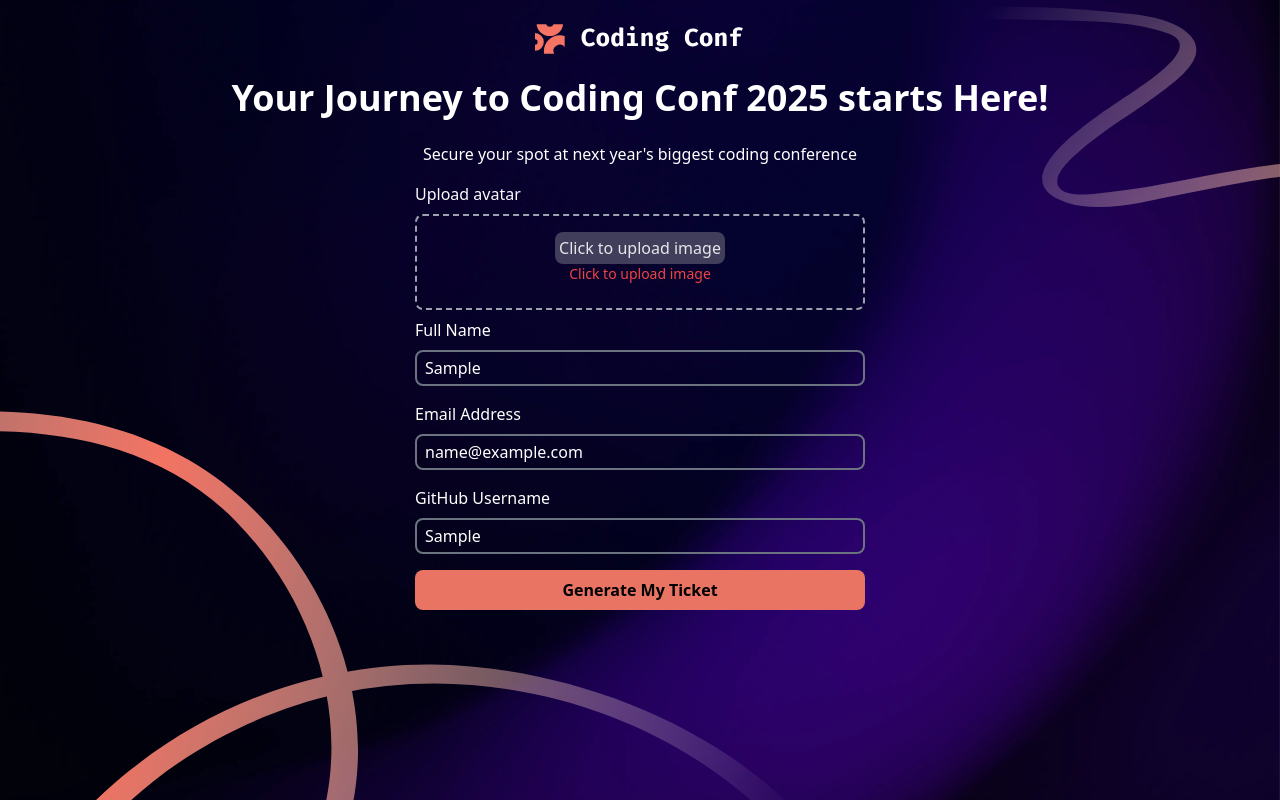
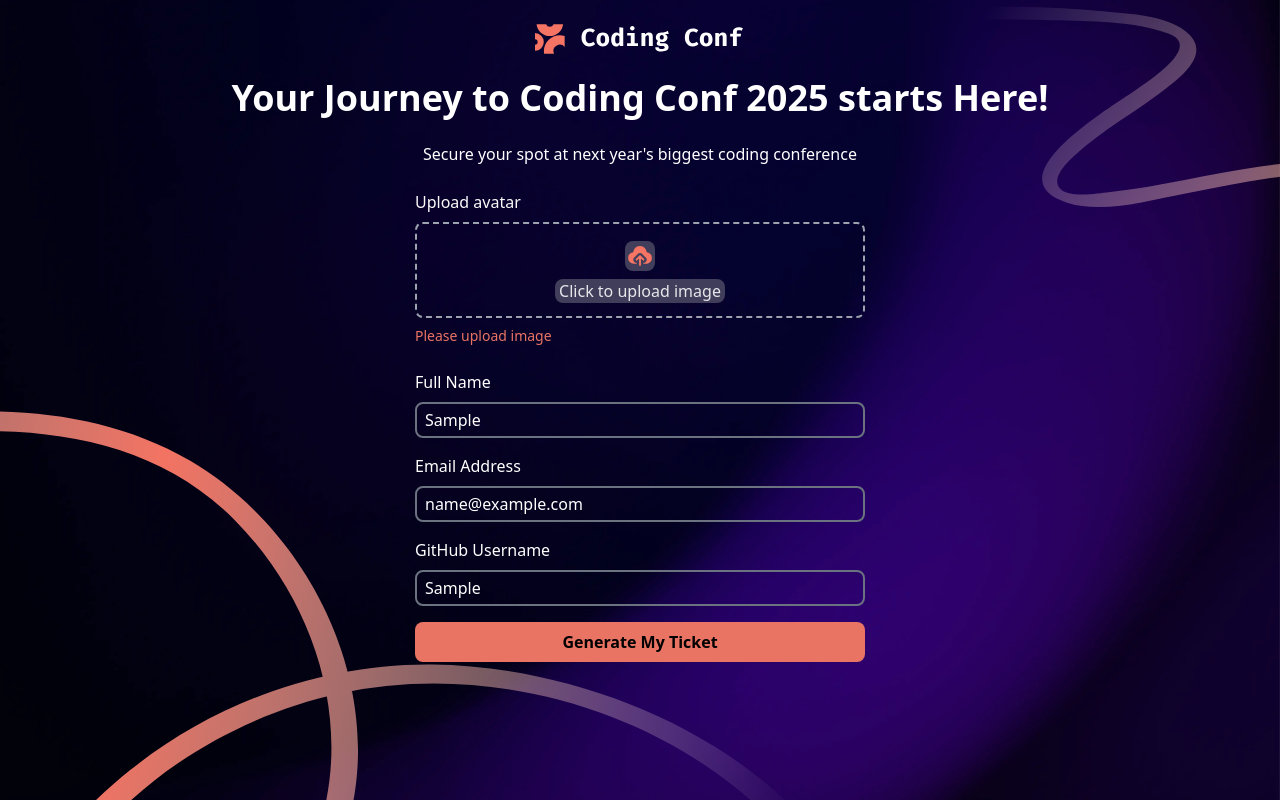
Before and after one commit to mohadeseSadri/Conference-ticket, a React (Vite) app in the folder Ticket/: page / in a window 1280 px wide. Both pictures are taken after typing "Sample", "name@example.com", "Sample" into the empty fields and a click on the button "Generate My Ticket". Built offline with nearby package versions, Linux system fonts and the light colour scheme.

Commit message:
Correcrly setting elements in the avatarUpload component and setting the error message

```diff
--- a/Ticket/src/Components/Form/AvatarUpload.tsx
+++ b/Ticket/src/Components/Form/AvatarUpload.tsx
@@ -1,5 +1,5 @@
 // AvatarUploader.tsx
-import React, { useState } from "react";
+import { useState } from "react";
 import { Controller, type Control } from "react-hook-form";
 import UploadImg from "../UploadImg";
 
@@ -10,26 +10,15 @@ type Props = {
 
 export function AvatarUpload({ control, name }: Props) {
   const [preview, setPreview] = useState<string | null>(null);
-  const [error, setError] = useState<string | null>(null);
-
-  const maxSize = 500 * 1024;
 
   const handleFileChange = (
     file: File | null,
     onChange: (file: File | null) => void,
   ) => {
     if (file) {
-      if (file.size > maxSize) {
-        setError("File too large. Please upload a photo under 500KB");
-        onChange(null);
-        setPreview(null);
-        return;
-      }
-      setError("");
       onChange(file);
       setPreview(URL.createObjectURL(file));
     } else {
-      setError("");
       onChange(null);
       setPreview(null);
     }
@@ -42,7 +31,7 @@ export function AvatarUpload({ control, name }: Props) {
         name={name}
         rules={{
           validate: (file: File | null) => {
-            if (!file) return "Click to upload image";
+            if (!file) return "Please upload image";
             if (file.size > 500 * 1024)
               return "File too large. Please upload a photo under 500KB";
             return true;
@@ -50,7 +39,7 @@ export function AvatarUpload({ control, name }: Props) {
         }}
         render={({ field: { onChange }, fieldState: { error } }) => (
           <div className="flex flex-col gap-2">
-            <label className="font-medium text-stone-50">Upload avatar</label>
+            <label className="mt-2 font-medium text-stone-50">Upload avatar</label>
             <div className="flex h-24 w-[450px] flex-col items-center justify-center rounded-lg border-2 border-dashed border-gray-400 p-4">
               <input
                 type="file"
@@ -68,86 +57,53 @@ export function AvatarUpload({ control, name }: Props) {
                 }}
               />
 
-              <div className="mt-2 flex">
-                <label
-                  htmlFor="avatarInput"
-                  className="mx-2 cursor-pointer rounded-lg bg-[#403E5A] p-1 text-gray-200 hover:underline"
-                >
-                {preview ? "Change Image" : "Click to upload image"}
-                </label>
-                {preview && (
+              <div className="mt-1 flex-col">
+                {preview ? (
                   <>
+                    <section className="mb-2 flex items-center justify-center">
                       <img
                         src={preview}
                         alt="Preview"
-                  className="mt-2 h-10 w-10 rounded-lg object-cover"
+                        className="flex h-10 w-10 rounded-lg object-cover"
                       />
+                    </section>
+
+                    <section className="flex">
+                      <label
+                        htmlFor="avatarInput"
+                        className="mx-2 cursor-pointer rounded-lg bg-[#403E5A] px-1 text-gray-200 hover:underline"
+                      >
+                        Change Image
+                      </label>
                       <button
                         type="button"
-                    className="mx-2 rounded-lg bg-[#403E5A] p-1 text-gray-200 hover:underline"
+                        className="mx-2 rounded-lg bg-[#403E5A] px-1 text-gray-200 hover:underline"
                         onClick={() => handleFileChange(null, onChange)}
                       >
                         Remove Image
                       </button>
-                  </>)}
+                    </section>
+                  </>
+                ) : (
+                  <>
+                    <section className="mb-2 flex items-center justify-center">
+                      <UploadImg />
+                    </section>
+
+                    <label
+                      htmlFor="avatarInput"
+                      className="cursor-pointer rounded-lg bg-[#403E5A] px-1 text-gray-200 hover:underline"
+                    >
+                      Click to upload image
+                    </label>
+                  </>
+                )}
               </div>
-
-              {error && <p className="text-sm text-red-500">{error.message}</p>}
             </div>
+            {error && <p className="text-sm text-[#E97464]">{error.message}</p>}
           </div>
         )}
       />
     </>
-
-    // <Controller
-    //   name={name}
-    //   control={control}
-    //   rules={{
-    //     validate: (file: File | null) => {
-    //     <div className="flex flex-col gap-2">
-    //       <p className="font-medium text-stone-50">Upload avatar</p>
-    //       <div className="flex h-24 w-[450px] flex-col items-center justify-center rounded-lg border-2 border-dashed border-gray-400 p-4">
-    //         {preview ? (
-    //           <img
-    //             src={preview}
-    //             alt="Preview"
-    //             className="h-10 w-10 rounded-lg object-cover shadow-md"
-    //           />
-    //         ) : (
-    //           <span className="text-gray-500">
-    //             <UploadImg />
-    //           </span>
-    //         )}
-    //         <input
-    //           type="file"
-    //           accept="image/png, image/jpeg"
-    //           className="hidden"
-    //           id="avatarInput"
-    //           onChange={(e) =>
-    //             handleFileChange(e.target.files?.[0] ?? null, onChange)
-    //           }
-    //         />
-    //         <div className="mt-2 flex">
-    //           <label
-    //             htmlFor="avatarInput"
-    //             className="mx-2 cursor-pointer rounded-lg bg-[#403E5A] p-1 text-gray-200 hover:underline"
-    //           >
-    //             {preview ? "Change Image" : "Click to upload image"}
-    //           </label>
-    //           {preview && (
-    //             <button
-    //               type="button"
-    //               className="mx-2 rounded-lg bg-[#403E5A] p-1 text-gray-200 hover:underline"
-    //               onClick={() => handleFileChange(null, onChange)}
-    //             >
-    //               Remove Image
-    //             </button>
-    //           )}
-    //         </div>
-    //       </div>
-    //       {error && <p className="mb-1 text-sm text-[#F57463]">{error}</p>}
-    //     </div>
-    //   )}
-    // />
   );
 }
```
Lines whose indentation alone changed are shown as unchanged.
